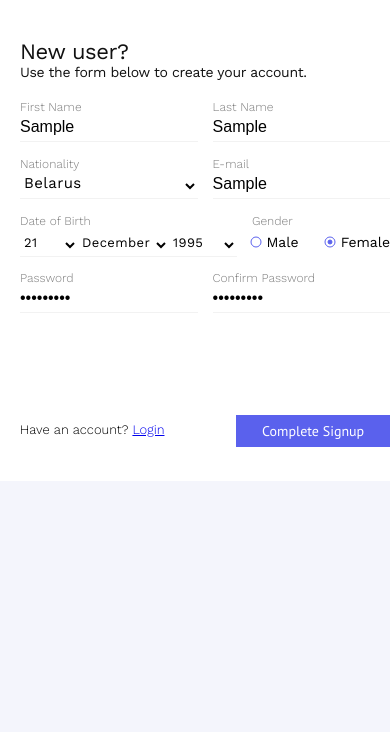
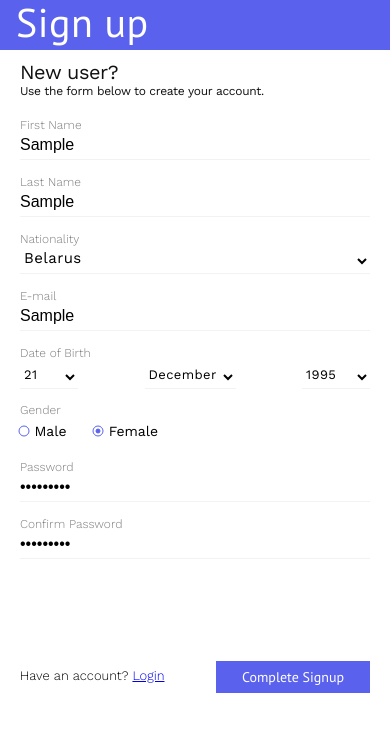
Before and after one commit to ZhEkA717/task-for-work, a website: page src/index.html in a window 390 px wide. Both pictures are taken after typing "Sample", "Sample", "Sample", "Sample123", "Sample123" into the empty fields and a click on the button "Complete Signup". Drawn offline with nearby package versions, Linux system fonts and the light colour scheme.

Commit message:
feat: implement adaptive & responsive layout

```diff
--- a/src/js/script.js
+++ b/src/js/script.js
@@ -1,21 +1,22 @@
 const submit = document.querySelector('.submit-button');
+
+const startAnimation = () => {
+    const isAnimation = event.currentTarget.classList.contains(('animate__animated','animate__shakeX'));
+
+    if (!isAnimation)
+        event.currentTarget.classList.add('animate__animated','animate__shakeX');
+}
 
 submit.addEventListener('click', (event) => {
     event.preventDefault();
 
-    const isAnimation = event.currentTarget.classList.contains('animation');
-
-    if (!isAnimation) {
-        event.currentTarget.classList.add('animation');
-
-           setTimeout(() => {
-               event.currentTarget.className = 'submit-button';
-           }, 500);
-    }
+    startAnimation();
 });
 
+
+
 submit.addEventListener('animationend', (event) => {
-    event.currentTarget.classList.remove('animation');
+    event.currentTarget.classList.remove('animate__animated','animate__shakeX');
 })
 
 
--- a/src/sass/blocks/_form.scss
+++ b/src/sass/blocks/_form.scss
@@ -55,10 +55,6 @@
                 color: $light-color-text;
                 font-size: 14px;
                 font-family: 'PT Sans';
-
-                &.animation {
-                    animation: submit-shaking .5s;
-                }
             }
         }
     }
--- a/src/sass/blocks/_keyframes.scss
+++ /dev/null
@@ -1,7 +0,0 @@
-@keyframes submit-shaking {
-    0% { transform: rotate(0deg); }
-    25% { transform: rotate(5deg); }
-    50% { transform: rotate(0eg); }
-    75% { transform: rotate(-5deg); }
-    100% { transform: rotate(0deg); }
-  }
--- /dev/null
+++ b/src/sass/blocks/_media.scss
@@ -0,0 +1,70 @@
+@media(max-width: 675px) {
+    .sign-up {
+        margin-left: 5px;
+        margin-right: 5px;
+    }
+}
+
+@media(max-width: 635px) {
+    .main {
+        .form-line {
+            flex-direction: column;
+        }
+    }
+
+    .sign-up {
+       height: fit-content;
+    }
+
+    .form-aside {
+        height: 720px;
+    }
+}
+
+@media(max-width: 455px) {
+    .sign-up {
+        flex-direction: column;
+        margin-left: 0;
+        margin-right: 0;
+    }
+
+    .form-aside {
+        height: 50px;
+        width: 100%;
+        &__title {
+            position: static;
+            transform: rotate(0);
+            margin-top: -4px;
+            margin-left: 16px;
+            font-size: 40px;
+        }
+    }
+
+    .main {
+        width: 100%;
+        padding-top: 10px;
+
+        &__title {
+            font-size: 20px;
+        }
+
+        &__subtitle {
+            font-size: 12px;
+        }
+    }
+}
+
+@media(max-width: 360px) {
+    .main {
+        .complete-login {
+            margin-top: 50px;
+            flex-direction: column;
+            height: 60px;
+            align-items: flex-end;
+
+            button {
+                height: 32px;
+            }
+       }
+    }
+}
--- a/src/sass/style.scss
+++ b/src/sass/style.scss
@@ -2,9 +2,6 @@
 
 @import './blocks/form-aside';
 @import './blocks/form';
-@import './blocks/keyframes';
-
-@import 'animate.css';
 
 * {
     margin: 0;
@@ -22,5 +19,6 @@ body {
     height: 481px;
     margin: auto;
     display: flex;
+}
 
-}
+@import './blocks/media';
```
Also changed, not shown: src/css/style.min.css.
